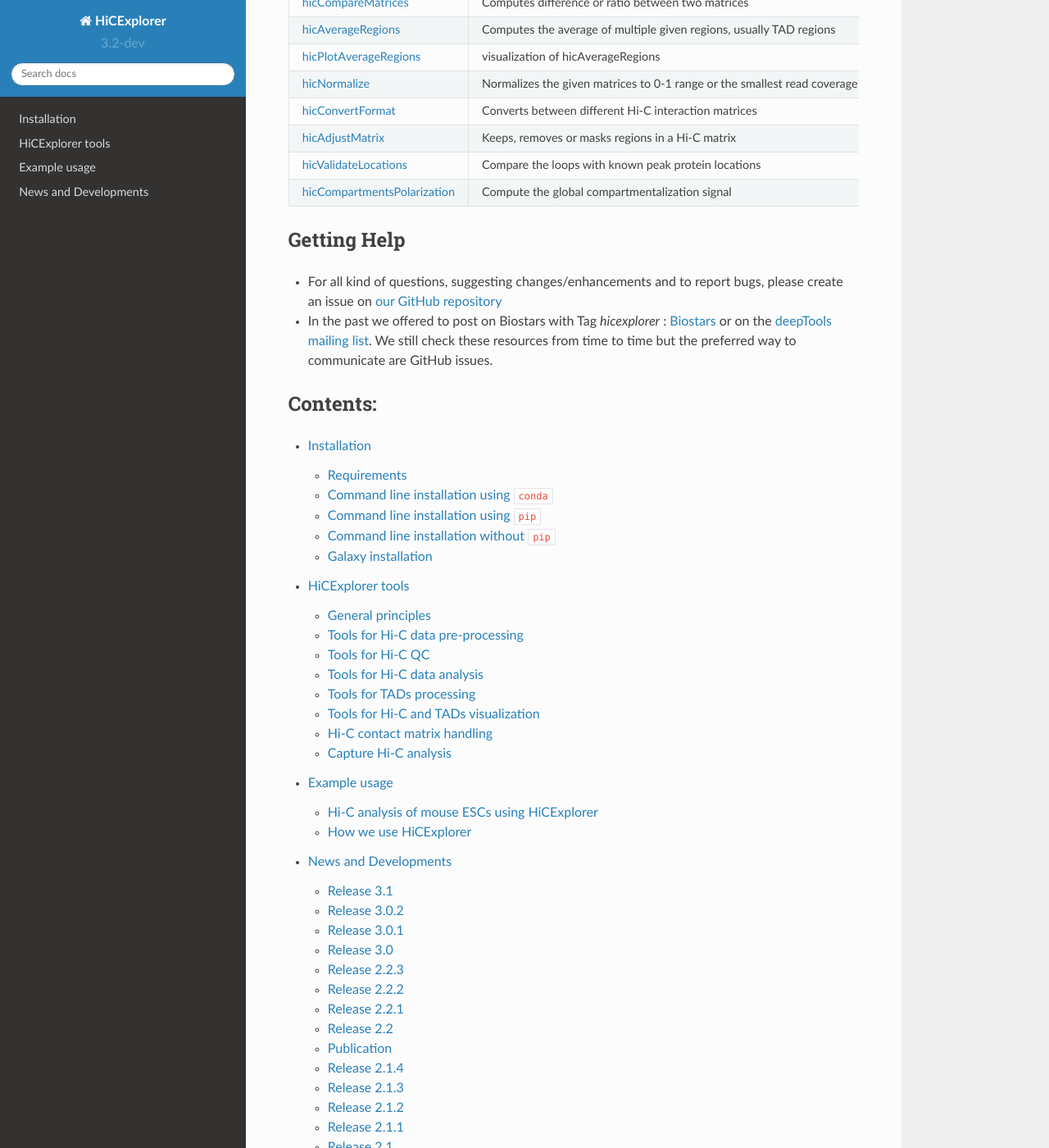
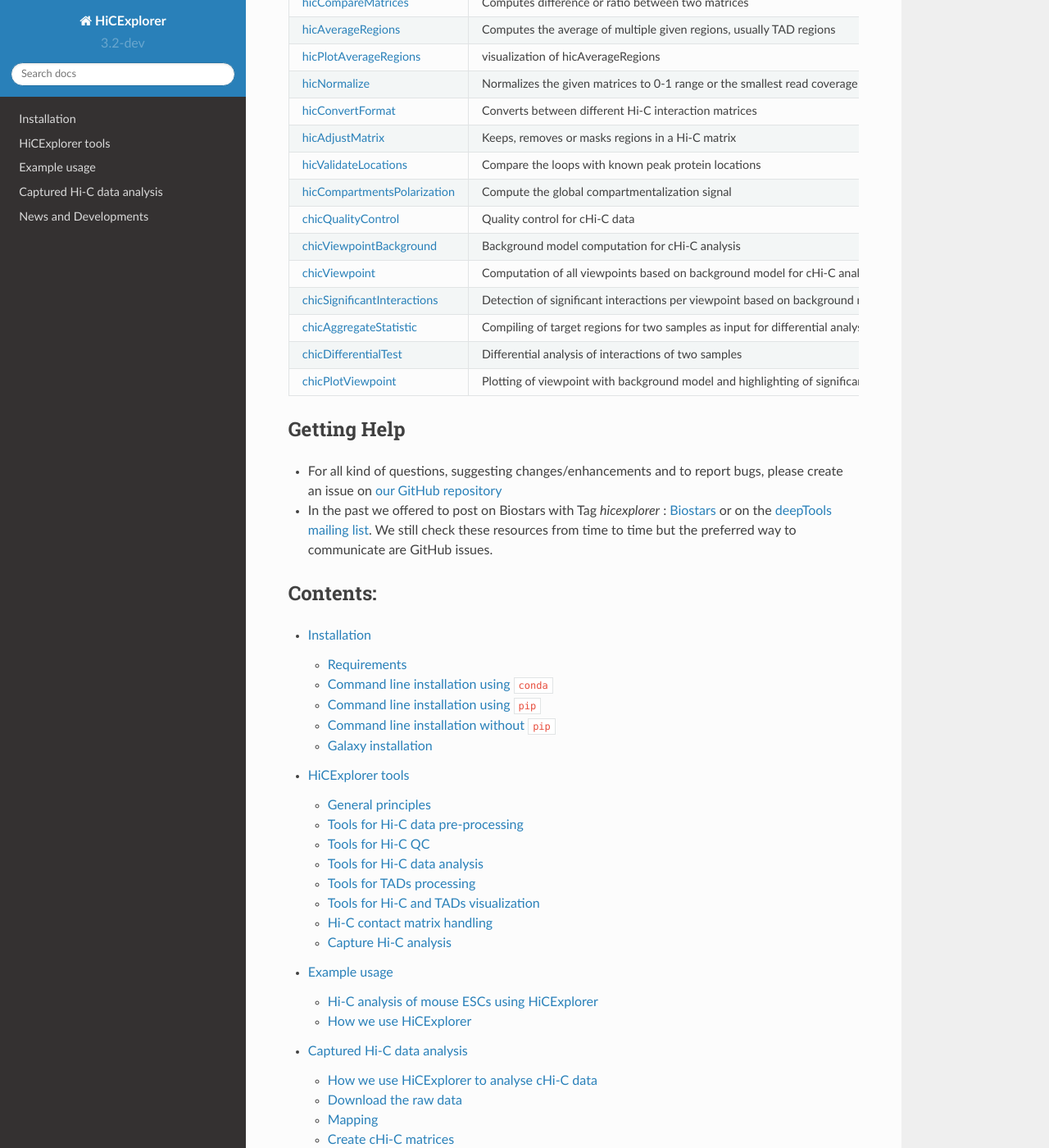
Before and after one commit to deeptools/HiCExplorer, a Sphinx documentation site: the page built from docs/index.rst, in a window 1280 px wide and 1400 px high, scrolled down 1689 px. Shown: the whole window at 82% size. Built offline with Sphinx 7.4.7 and the Read the Docs theme 2.0.0, drawn with Linux system fonts in a browser that asks for light colours; pages that are not in the unit, such as notebooks, are missing from menus; some of the changed text lies outside the part shown.

Commit message:
Adding content to chic documentation and tutorials

```diff
--- a/docs/index.rst
+++ b/docs/index.rst
@@ -52,6 +52,13 @@
 :ref:`hicAdjustMatrix`              Keeps, removes or masks regions in a Hi-C matrix
 :ref:`hicValidateLocations`         Compare the loops with known peak protein locations
 :ref:`hicCompartmentsPolarization`  Compute the global compartmentalization signal
+:ref:`chicQualityControl`           Quality control for cHi-C data
+:ref:`chicViewpointBackground`      Background model computation for cHi-C analysis
+:ref:`chicViewpoint`                Computation of all viewpoints based on background model for cHi-C analysis
+:ref:`chicSignificantInteractions`  Detection of significant interactions per viewpoint based on background model
+:ref:`chicAggregateStatistic`       Compiling of target regions for two samples as input for differential analysis
+:ref:`chicDifferentialTest`         Differential analysis of interactions of two samples
+:ref:`chicPlotViewpoint`            Plotting of viewpoint with background model and highlighting of significant and differential regions
 =================================== ==========================================================================================================================================================
 
 
@@ -70,6 +77,7 @@
    content/installation
    content/list-of-tools
    content/example_usage
+   content/capture-Hi-C
    content/News
 
 
```
Also changed, not shown: docs/content/capture-Hi-C.rst (+73 -16 lines), docs/content/list-of-tools.rst (+4 -4 lines).
